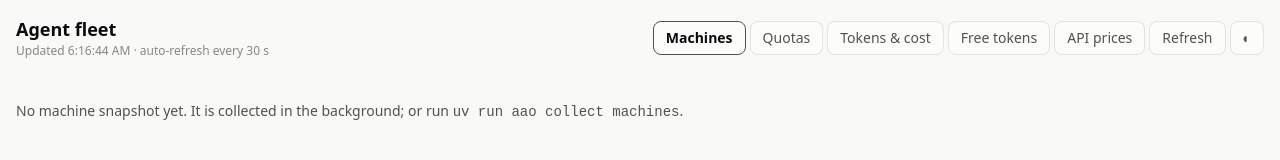
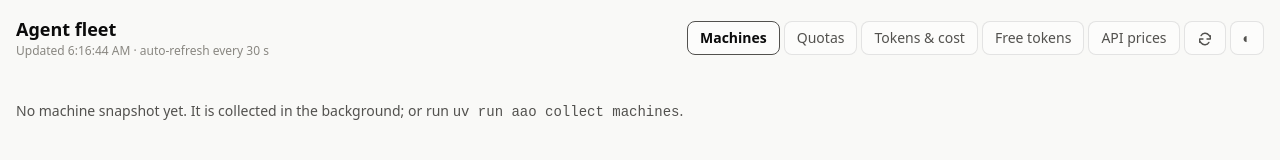
Before and after one commit to hevangel/any-agent-orchestrator, a plain HTML site: page dashboard/index.html in a window 1280 px wide. Drawn offline with Linux system fonts and the light colour scheme; no server answers.

Commit message:
style: replace dashboard refresh label with an icon

```diff
--- a/dashboard/index.html
+++ b/dashboard/index.html
@@ -100,7 +100,7 @@ details summary { cursor: pointer; color: var(--ink-2); font-size: 12px; margin-
     <button data-tab="usage">Tokens &amp; cost</button>
     <button data-tab="free">Free tokens</button>
     <button data-tab="prices">API prices</button>
-    <button class="btn" id="refresh" title="Run collectors now">Refresh</button>
+    <button class="btn" id="refresh" title="Run collectors now" aria-label="Refresh"><svg width="16" height="16" viewBox="0 0 24 24" fill="none" stroke="currentColor" stroke-width="2" stroke-linecap="round" stroke-linejoin="round" aria-hidden="true" style="vertical-align:middle"><path d="M20 7v5h-5M4 17v-5h5M6.1 7a7 7 0 0 1 11.6-1L20 9M4 15l2.3 3A7 7 0 0 0 17.9 17"/></svg></button>
     <button class="btn" id="theme" title="Toggle light/dark">◐</button>
   </nav>
 </header>
```
